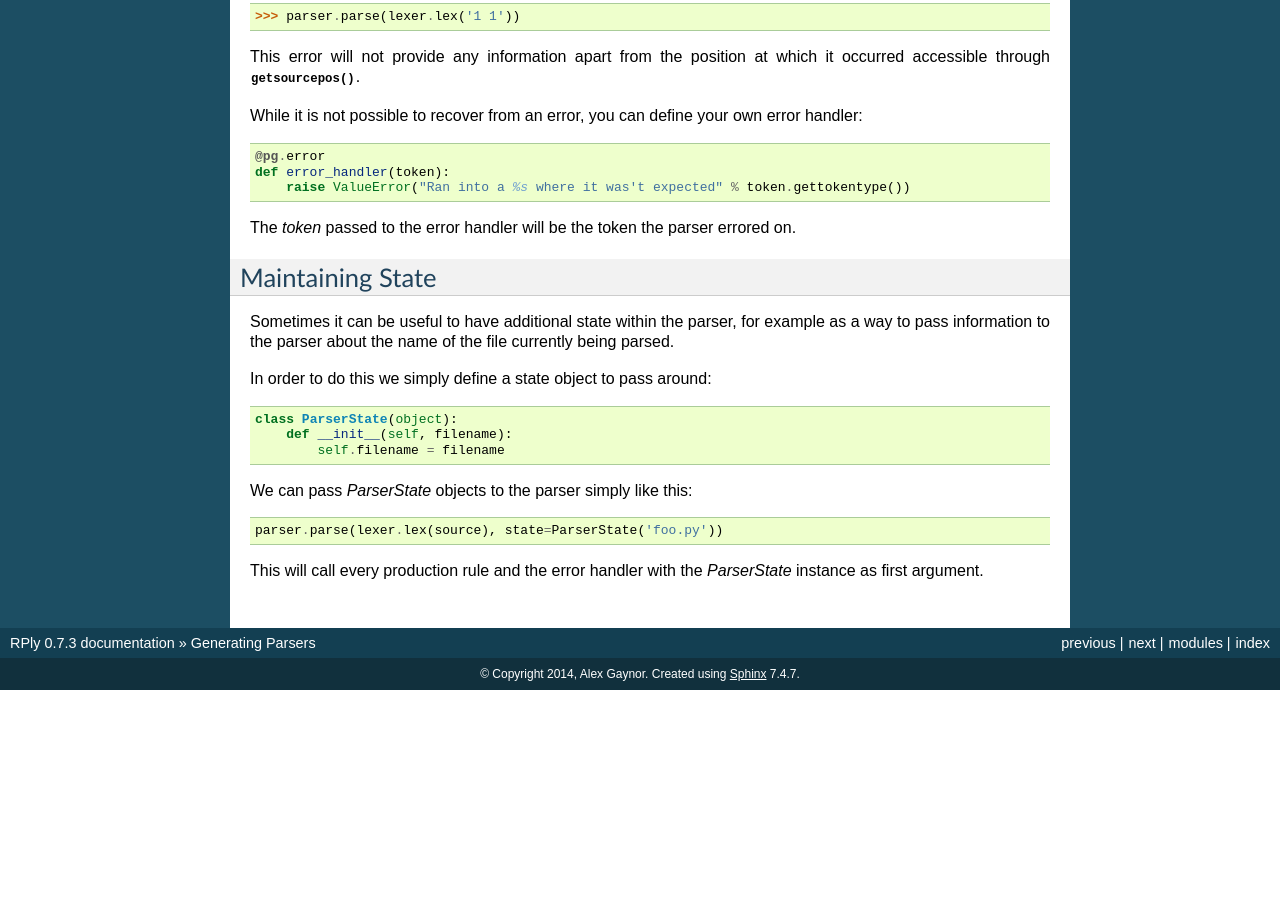
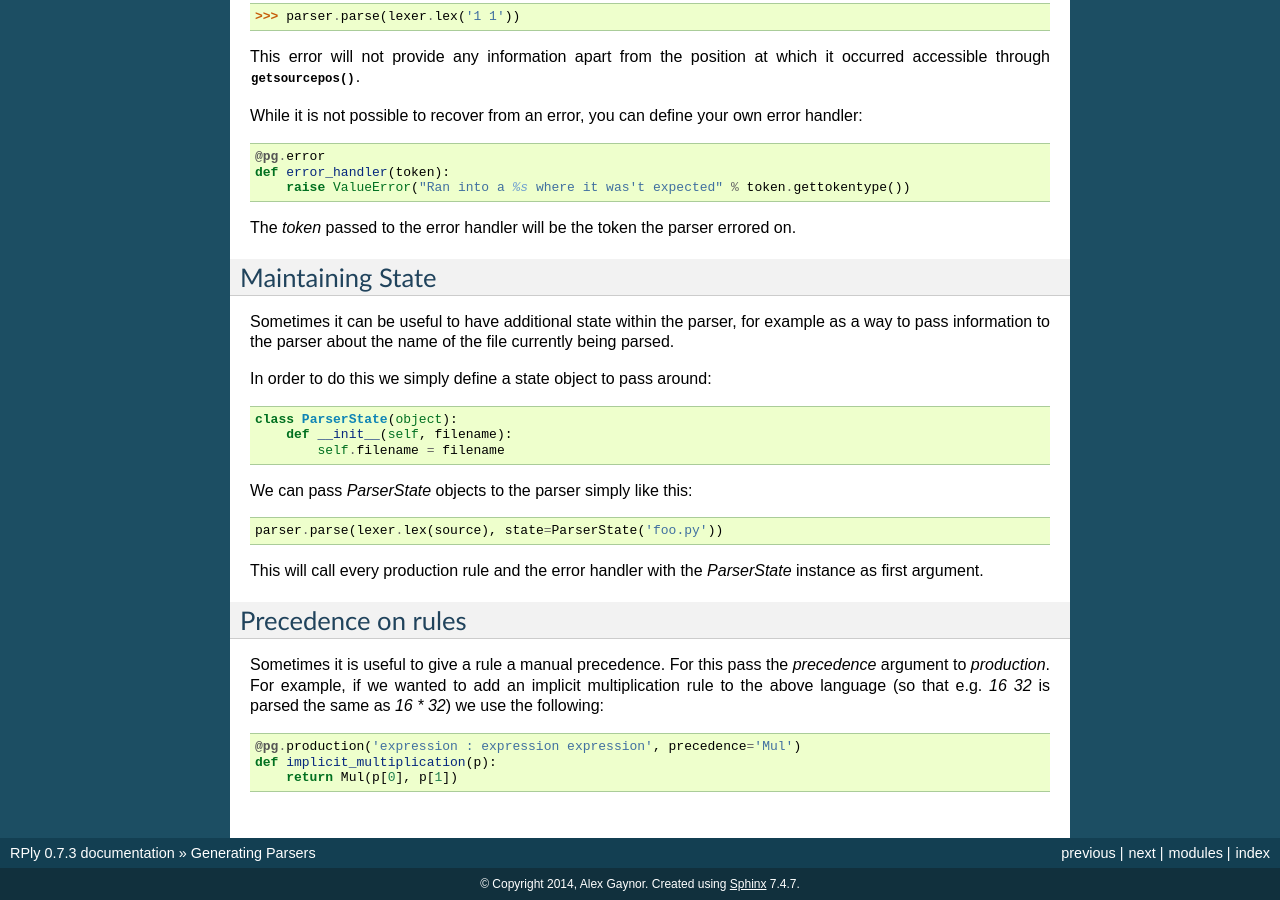
Before and after one commit to alex/rply, a Sphinx documentation site: the page built from docs/users-guide/parsers.rst, in a window 1280 px wide and 900 px high, scrolled down 2299 px. Built offline with Sphinx 7.4.7, drawn with Linux system fonts in a browser that asks for light colours; before the commit the page ends 2989 px from its top, so only the background shows below that.

Commit message:
add a note on precedence to docs

```diff
--- a/docs/users-guide/parsers.rst
+++ b/docs/users-guide/parsers.rst
@@ -192,3 +192,18 @@ We can pass `ParserState` objects to the parser simply like this:
 
 This will call every production rule and the error handler with the
 `ParserState` instance as first argument.
+
+
+Precedence on rules
+-------------------
+
+Sometimes it is useful to give a rule a manual precedence. For this pass the
+`precedence` argument to `production`. For example, if we  wanted to add an
+implicit multiplication rule to the above language (so that e.g. `16 32` is
+parsed the same as `16 * 32`) we use the following:
+
+.. code:: python
+
+    @pg.production('expression : expression expression', precedence='Mul')
+    def implicit_multiplication(p):
+        return Mul(p[0], p[1])
```
